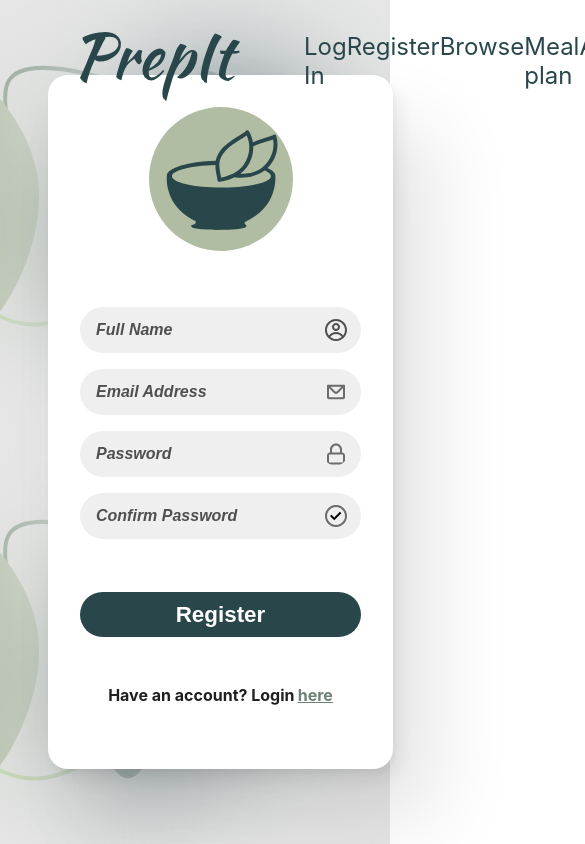
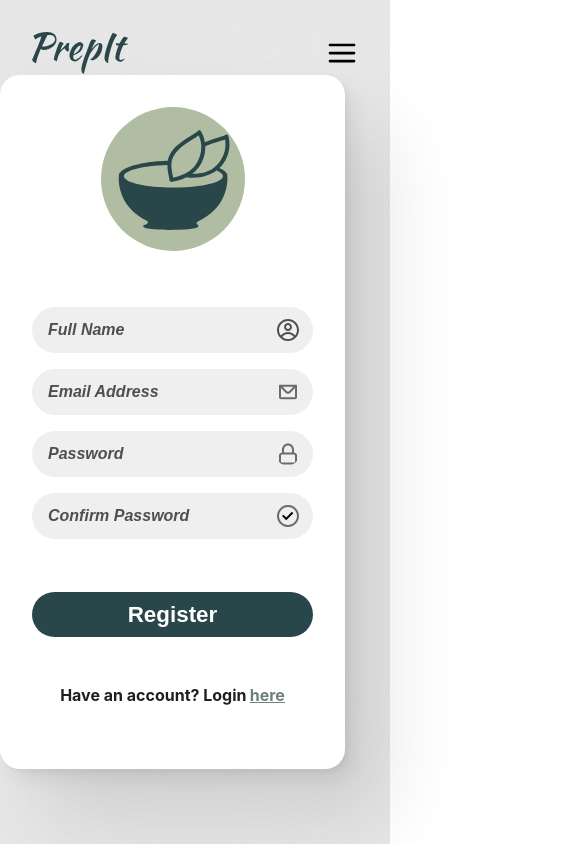
Before and after one commit to ewald30/prepit-frontend, a React (Create React App) app: page /auth/register in a window 390 px wide. Shown: the top 844 px of the page, 585 px wide, since content can reach past the window. Built offline with nearby package versions, Linux system fonts and the light colour scheme; no server answers.

Commit message:
login page almost looks ok on mobile

```diff
--- a/src/App.scss
+++ b/src/App.scss
@@ -5,7 +5,11 @@
 .app{
     background: rgba(255, 255, 255, 0.01); // Make sure this color has an opacity of less than 1
     backdrop-filter: blur(70px); // This be the blur
+
     height: 100%;
+        background-repeat: no-repeat;
+    background-attachment: fixed;
+
 }
 
 .app-animated{
@@ -22,9 +26,10 @@
         url('./assets/svgs/blobs/blob-8.svg');
         //url('./assets/svgs/blobs/blob-23.svg');
 
+        background-repeat: no-repeat;
+    background-attachment: fixed;
 
-
-    background-repeat: space;
+    background-size: cover;
     background-position: $background-position-desktop,
         $background-position-blob2,
         //$background-position-blob3,
@@ -33,7 +38,9 @@
         $background_position-blob23,
         $background_position-blob6;
         //$background_position-blob23_2;
+    height:100%;
+    background-color: #e7e7e7;
+    background-size:contain;
 
-    background-color: #e7e7e7;
-    height: 100%;
+
   }
--- a/src/assets/styles/_shared.scss
+++ b/src/assets/styles/_shared.scss
@@ -139,6 +139,16 @@
         &-start-y{
             @extend .flex-column;
             justify-content: flex-start;
+        }
+
+        &-end-x{
+            @extend .flex-column;
+            align-items: flex-end;
+        }
+
+        &-end-y{
+            @extend .flex-column;
+            justify-content: flex-end;
         }
     }
 
@@ -312,7 +322,6 @@ input:-moz-placeholder {
     background-color: #fff;
     border-radius: $border-radius-rounder;
     padding:2rem;
-    margin-left: 3rem;
     box-shadow: $box-shadow-light;
     color: $darkest-grey;
     font-weight: bolder;
--- a/src/assets/styles/_variables.scss
+++ b/src/assets/styles/_variables.scss
@@ -50,3 +50,16 @@ $box-shadow-light:
 9.4px 11.6px 17.9px rgba(0, 0, 0, 0.06),
 42px 52px 80px rgba(0, 0, 0, 0.1)
 ;
+
+$media-breakpoint-width-laptop: 1440px;
+$media-breakpoint-width-tablet-large: 1024px;
+$media-breakpoint-width-tablet-medium: 950px;
+$media-breakpoint-width-tablet-small: 840px;
+$media-breakpoint-width-phone-extra-large: 700px;
+$media-breakpoint-width-phone-large: 625px;
+
+
+
+
+$media-breakpoint-height-900px: 900px;
+$media-breakpoint-height-835px: 835px;
--- a/src/components/auth/login/LoginComponent.scss
+++ b/src/components/auth/login/LoginComponent.scss
@@ -36,6 +36,4 @@
         width: 100%;
     }
 
-
-
 }
--- a/src/components/header/Header.js
+++ b/src/components/header/Header.js
@@ -1,17 +1,23 @@
-import React from 'react';
+import React, {useState} from 'react';
 import {Link} from 'react-router-dom';
 import logoTitle from '../../assets/svgs/logo_titleOnly.svg';
 import './Header.scss';
 import '../../assets/styles/_shared.scss';
 import { useDispatch, useSelector } from 'react-redux';
 import { setLoggedIn } from '../../redux/actions/auth';
+import NavbarMobile from '../navbarMobile/NavbarMobile';
+import menuIcon from '../../assets/svgs/icons/menu.svg';
+
 
 const Header = (props) => {
+    const [menuOpen, setMenuOpen] = useState(false);
     const loggedIn = useSelector(state => state.auth.loggedIn);
     const dispatch = useDispatch();
     //todo:  add redux to update the header component
     // creat a field with token in redux so these will be updated
     const {handleAnimation} = props;
+
+    console.log("MENU OPEN", menuOpen);
 
     const handleLogOut = () => {
         localStorage.removeItem('token');
@@ -38,7 +44,27 @@ const Header = (props) => {
                     <Link to="/meal-plan" className="link-header text-bigger" onClick={() => {handleAnimation(true)}}>Meal plan</Link>
                     <Link to="/about" className="link-header text-bigger" onClick={() => {handleAnimation(true)}}>About</Link>
                 </div>
+
+                <div className="header-right-mobile">
+                    <img src={menuIcon} onClick={() =>setMenuOpen(true)}/>
+                </div>
             </div>
+
+
+                {menuOpen && <NavbarMobile className="header-navbar" isOpen={menuOpen} onClose={() => setMenuOpen(false)}>
+                    <div className="header-navbar-content flex-column-end-x">
+                        {!loggedIn && <Link to="/auth/login" className="link-header text-bigger" onClick={() => {handleAnimation(true)}}>Log In</Link>}
+                        {!loggedIn && <Link to="/auth/register" className="link-header text-bigger" onClick={() => {handleAnimation(true)}}>Register</Link>}
+
+                        {loggedIn && <Link to="/auth/my-profile" className="link-header text-bigger" onClick={() => {handleAnimation(true)}}>My Profile</Link>}
+                        {loggedIn && <Link to="/auth/login" className="link-header text-bigger" onClick={handleLogOut}>Log out</Link>}
+
+                        <Link to="/browse" className="link-header text-bigger" onClick={() => {handleAnimation(true)}}>Browse</Link>
+                        <Link to="/meal-plan" className="link-header text-bigger" onClick={() => {handleAnimation(true)}}>Meal plan</Link>
+                        <Link to="/about" className="link-header text-bigger" onClick={() => {handleAnimation(true)}}>About</Link>
+
+                    </div>
+                </NavbarMobile>}
         </header>
     )
 }
--- a/src/components/header/Header.scss
+++ b/src/components/header/Header.scss
@@ -1,4 +1,5 @@
 @import '../../assets/styles/shared';
+
 
 .header{
     position: fixed;
@@ -19,6 +20,16 @@
             width: 100%;
         }
 
+        &-mobile{
+            display: none;
+        }
+
+    }
+
+    &-navbar-content{
+        display:flex;
+        flex-direction: column;
+
     }
 
 }
@@ -26,3 +37,93 @@
 #header-logo{
     width: 10rem;
 }
+
+@media (max-width: $media-breakpoint-width-laptop) {
+    .header{
+        justify-content: space-around !important;
+
+        &-left{
+            margin-left:0;
+        }
+
+        &-right{
+            width: 60%;
+        }
+    }
+}
+
+@media (max-width: $media-breakpoint-width-tablet-large) {
+    .header{
+        justify-content: space-around !important;
+
+        &-left{
+            margin-left:0;
+        }
+
+        &-right{
+            //width: 70%;
+        }
+    }
+}
+
+@media (max-width: $media-breakpoint-width-tablet-small) {
+
+    #header-logo{
+        width: 8rem;
+    }
+
+    .header{
+
+        &-right{
+            width: 65%;
+        }
+    }
+}
+
+@media (max-width: $media-breakpoint-width-phone-extra-large) {
+
+    #header-logo{
+        width: 6rem;
+    }
+
+    .header{
+
+        &-left{
+            margin-right:1rem;
+        }
+
+        &-right{
+            margin-left: 0;
+            width: 70%;
+            margin-right: 0;
+        }
+    }
+}
+
+@media (max-width: $media-breakpoint-width-phone-large) {
+    .header{
+        justify-content: space-between;
+
+        &-left{
+            margin-left: 2rem;
+        }
+
+        &-right{
+            justify-content: flex-end !important;
+            align-items: center !important;
+
+            &-auth{
+                display: none!important;
+            }
+
+            &-mobile{
+                display: block;
+                margin-right:2rem;
+                z-index: 10001;
+                img{
+                    width:2rem;
+                }
+            }
+        }
+    }
+}
--- /dev/null
+++ b/src/components/navbarMobile/NavbarMobile.js
@@ -0,0 +1,24 @@
+import React from 'react';
+import Modal from '../modal/Modal';
+import close from '../../assets/svgs/icons/close.svg';
+import  ReactDOM  from 'react-dom';
+import './NavbarMobile.scss';
+
+
+const NavbarMobile = ({isOpen, onClose, children}) => {
+    console.log('navbarMobile')
+    if (!isOpen) return null
+
+    return ReactDOM.createPortal(
+        <div className='overlay-navbar'>
+            <div className="mobile-navbar">
+                <button className='mobile-navbar-close' onClick={onClose}><img src={close}/></button>
+                {children}
+            </div>
+        </div>,
+        document.getElementById('portal')
+    )
+
+}
+
+export default NavbarMobile;
--- /dev/null
+++ b/src/components/navbarMobile/NavbarMobile.scss
@@ -0,0 +1,38 @@
+@import '../../assets/styles/shared';
+
+.overlay-navbar{
+    position: fixed;
+    top: 0;
+    left: 0;
+    right: 0;
+    bottom: 0;
+    background-color: rgba($color: #3d3d3d, $alpha: .7);
+    z-index: 1000;
+    backdrop-filter: blur(5px); // This be the blur
+
+}
+
+
+.mobile-navbar{
+    padding:20px;
+    padding-right: 80px;
+    border-radius: $border-radius-rounder;
+    position: fixed;
+    top: 300px;
+    right:-250px;
+    transform: translate(-50%, -50%);
+    background-color: white;
+    z-index: 1000;
+    width: 300px;
+    box-shadow: $box-shadow-light;
+
+    &-close{
+        background-color: white;
+        border: none;
+        text-align: right;
+        position:fixed;
+        left: 5%;
+        bottom: 75%;
+        border-radius: $border-radius-rounder;
+    }
+}
--- a/src/index.css
+++ b/src/index.css
@@ -16,6 +16,7 @@ html, body {
   height: 100%;
 }
 
+
 #root{
   height: 100%;
 }
--- a/src/pages/auth/login/LoginPage.js
+++ b/src/pages/auth/login/LoginPage.js
@@ -9,7 +9,7 @@ import AnimatedTranslateTransition from '../../../components/utils/AnimatedTrans
 const LoginPage = () => {
     return (
         <div className="login-page">
-                <div className={'flex-space-around flex-row-center-y login-page-body'}>
+                <div className='flex-space-around flex-row-center-y login-page-body'>
                     <div className='login-page-form'>
                             <AnimatedTranslateTransition>
                                 <LoginComponent/>
--- a/src/pages/auth/login/LoginPage.scss
+++ b/src/pages/auth/login/LoginPage.scss
@@ -23,3 +23,48 @@
 
 
 }
+
+@media (max-height: $media-breakpoint-height-900px) {
+    .login-page-graphics{
+
+        img{
+            width:600px;
+        }
+
+    }
+}
+
+@media (max-height: $media-breakpoint-height-835px) {
+    .login-page-graphics{
+
+        img{
+            width:550px;
+        }
+
+    }
+}
+
+
+
+
+@media (max-width: $media-breakpoint-width-laptop) {
+    .login-page-graphics {
+        margin-left:0 ;
+    }
+}
+
+@media (max-width: $media-breakpoint-width-tablet-large) {
+    .login-page-graphics {
+        margin-left:0 ;
+        img{
+            width: 550px;
+        }
+    }
+}
+
+@media (max-width: $media-breakpoint-width-tablet-medium) {
+    .login-page-graphics {
+        display:none;
+    }
+
+}
```
Also changed, not shown: src/assets/svgs/icons/menu.svg (added).
